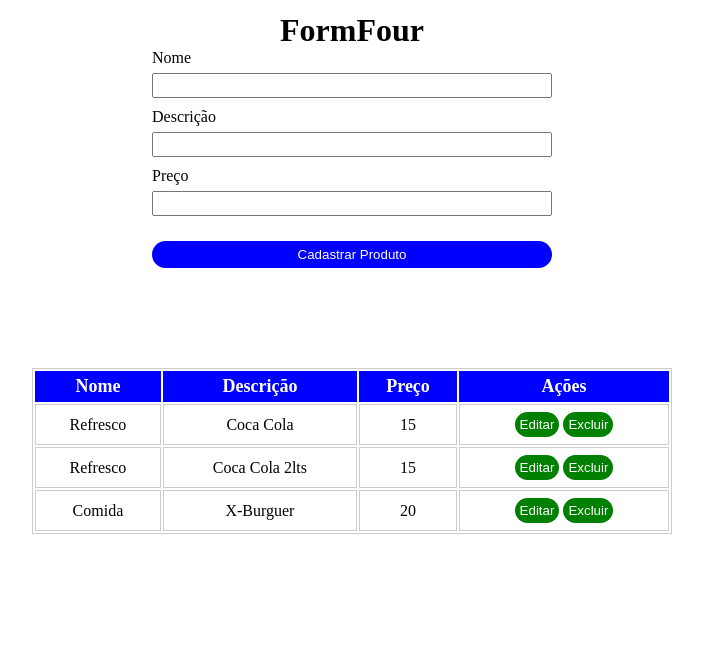
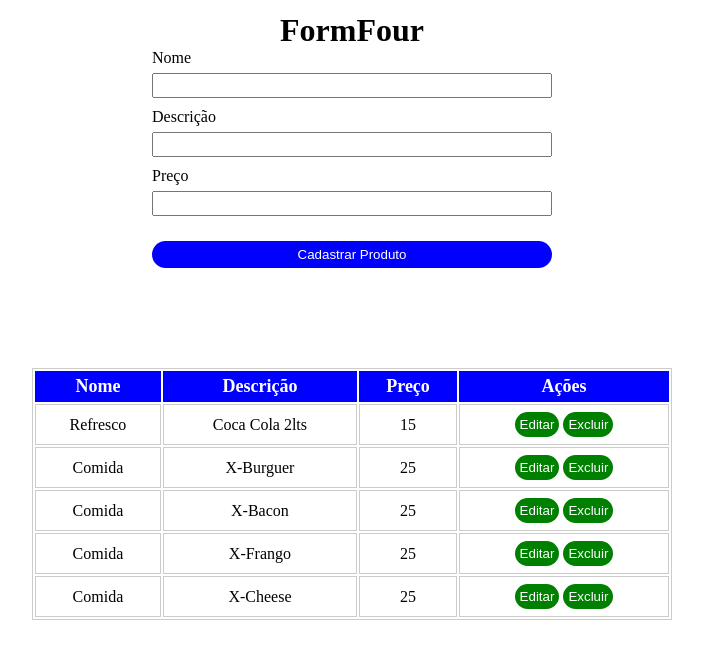
Before and after one commit to GabrielProjec/FormLive, a React (Vite) app: page / in a window 1280 px wide. Shown: the top 656 px of the page, without its empty margins (288-991 px from the left). Built offline with nearby package versions, Linux system fonts and the light colour scheme; data requests are answered from the project's data file.

Commit message:
FormFourRHF

```diff
--- a/db.json
+++ b/db.json
@@ -1,11 +1,5 @@
 {
   "produtos": [
-    {
-      "nome": "Refresco",
-      "descricao": "Coca Cola ",
-      "preco": "15",
-      "id": "dea1"
-    },
     {
       "nome": "Refresco",
       "descricao": "Coca Cola 2lts",
@@ -15,8 +9,26 @@
     {
       "nome": "Comida",
       "descricao": "X-Burguer",
-      "preco": "20",
+      "preco": "25",
       "id": "41ce"
+    },
+    {
+      "id": "c8a3",
+      "nome": "Comida",
+      "descricao": "X-Bacon",
+      "preco": "25"
+    },
+    {
+      "id": "b663",
+      "nome": "Comida",
+      "descricao": "X-Frango",
+      "preco": "25"
+    },
+    {
+      "id": "cbe7",
+      "nome": "Comida",
+      "descricao": "X-Cheese",
+      "preco": "25"
     }
   ]
 }
--- a/package.json
+++ b/package.json
@@ -11,13 +11,15 @@
     "json-server": "json-server --watch db.json --port 5000"
   },
   "dependencies": {
+    "@hookform/resolvers": "^3.9.1",
     "axios": "^1.7.7",
     "json-server": "^1.0.0-beta.3",
     "react": "^18.3.1",
     "react-dom": "^18.3.1",
     "react-hook-form": "^7.53.2",
     "react-icons": "^5.3.0",
-    "sweetalert2": "^11.14.5"
+    "sweetalert2": "^11.14.5",
+    "zod": "^3.23.8"
   },
   "devDependencies": {
     "@eslint/js": "^9.13.0",
--- a/src/components/FormFour/index.tsx
+++ b/src/components/FormFour/index.tsx
@@ -22,7 +22,7 @@ function FormFour() {
     const {
         register,
         handleSubmit,
-
+        reset,
         formState: { errors },
     } = useForm<Produto>()
     const [produtos, setProdutos] = useState<Produto[]>([]);
@@ -58,17 +58,18 @@ function FormFour() {
                 data
             );
             setProdutos((prevProdutos) => [...prevProdutos, response.data]);
-            setFormValues({
-                nome: "",
-                descricao: "",
-                preco: ""
-            })
             Swal.fire({
                 position: "center",
                 icon: "success",
                 title: "Produto adicionado com sucesso",
                 showConfirmButton: false,
                 timer: 1500
+            });
+            // Limpar os valores do formulário
+            reset({
+                nome: "",
+                descricao: "",
+                preco: "",
             });
         } catch (error) {
             console.log('Erro ao adicionar os dados', error);
@@ -77,43 +78,59 @@ function FormFour() {
 
     {/* ATUALIZAR PRODUTO */ }
     const atualizarProduto = async (data: Produto) => {
+        if (!produtoId) return; // Verifica se o produtoId está definido
 
         try {
-            const response = await api.put(`/produtos/${produtoId}`,
-                data
-            );
+            // Envia a atualização para a API
+            const response = await api.put(`/produtos/${produtoId}`, data);
             const produtoAtualizado = response.data;
 
+            // Atualiza o estado local de produtos
             setProdutos((prevProdutos) =>
                 prevProdutos.map((produto) =>
                     produto.id === produtoId ? produtoAtualizado : produto
                 )
             );
+
+            // Limpa o ID do produto sendo editado
             setProdutoId(null);
-            setFormValues({
+
+            // Limpa o formulário
+            reset({
                 nome: "",
                 descricao: "",
-                preco: ""
-            })
+                preco: "",
+            });
+
+            // Exibe mensagem de sucesso
             Swal.fire({
                 position: "center",
                 icon: "success",
                 title: "Produto atualizado com sucesso",
                 showConfirmButton: false,
-                timer: 1500
+                timer: 1500,
             });
         } catch (error) {
-            console.log('Erro ao atualizar os dados', error);
+            console.error('Erro ao atualizar os dados', error);
+
+            // Exibe mensagem de erro (opcional)
+            Swal.fire({
+                position: "center",
+                icon: "error",
+                title: "Erro ao atualizar o produto",
+                text: "Verifique os dados e tente novamente.",
+                showConfirmButton: true,
+            });
         }
     };
 
     const editarProduto = (produto: Produto) => {
-        setFormValues({
-            id: produto.id,
+        // Atualiza os valores no formulário
+        reset({
             nome: produto.nome || "",
             descricao: produto.descricao || "",
-            preco: produto.preco.toString() || ""
-        })
+            preco: produto.preco || "",
+        });
         setProdutoId(produto.id || null);
     }
 
@@ -151,7 +168,6 @@ function FormFour() {
                 <input
                     className={`input_text`}
                     {...register("nome", { required: "nome-é-obrigatório" })}
-                    defaultValue={formValues.nome}
                 />
                 {errors.nome && <span className="error-message">{errors.nome.message}</span>}
 
@@ -159,7 +175,6 @@ function FormFour() {
                 <input
                     className={`input_text`}
                     {...register("descricao", { required: "descrição-é-obrigatória" })}
-                    defaultValue={formValues.descricao}
                 />
                 {errors.descricao && (
                     <span className="error-message">{errors.descricao.message}</span>
@@ -171,7 +186,6 @@ function FormFour() {
                     {...register("preco", {
                         required: "preço-é-obrigatório",
                     })}
-                    defaultValue={formValues.preco}
                 />
                 {errors.preco && <span className="error-message">{errors.preco.message}</span>}
 
```
Also changed, not shown: 1 other file (tests, documents, lock files or other folders).
